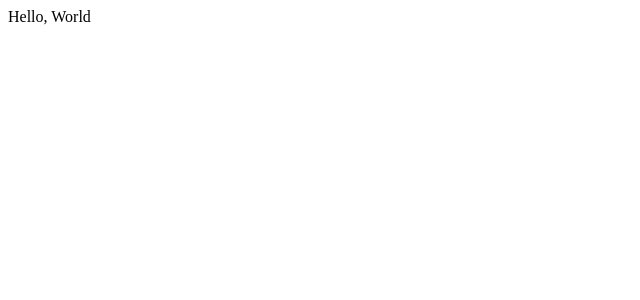
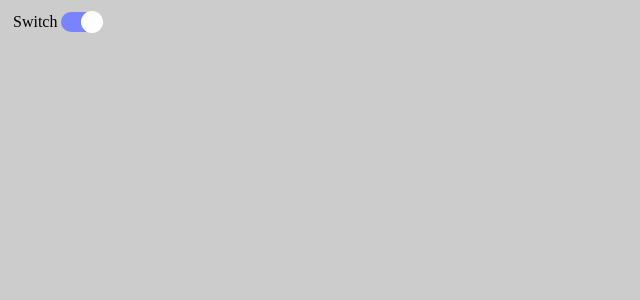
Before and after one commit to ryankav/optimisation, a React (Create React App) app in the folder optimisation/: page / in a window 1280 px wide. Shown: the top 300 px of the page, without its empty margins (0-640 px from the left). Built offline with nearby package versions, Linux system fonts and the light colour scheme.

Commit message:
Redesign toggle class structure to let css implement more of the UI & added CSS

```diff
--- a/optimisation/src/components/App/App.jsx
+++ b/optimisation/src/components/App/App.jsx
@@ -1,12 +1,21 @@
-import React from 'react';
+import React, {useState} from 'react';
+import Toggle from '../Toggle/Toggle';
 
 const App = () =>
     {
+        const [open, setOpen] = useState(true);
+        const label = 'Switch'
+
         return(
             <>
-                Hello, World
+                <Toggle
+                    open={open}
+                    onClick={() => setOpen(!open)}
+                    label={label}
+                />
             </>
         );
+
     }
 
 export default App;
--- a/optimisation/src/components/Toggle/Toggle.css
+++ b/optimisation/src/components/Toggle/Toggle.css
@@ -0,0 +1,56 @@
+
+.toggle-container {
+    display: inline-flex;
+    position: relative;
+    align-items: center;
+    justify-content: center;
+    min-width: 60px;
+    padding: 0 5px;
+}
+
+.toggle{
+    position: relative;
+    display: inline-flex;
+    align-items: center;
+    margin: 4px;
+
+}
+
+.toggle-button{
+    position: relative;
+    display: inline-block;
+    width: 40px;
+    height: 20px;
+    border-radius: 20px;
+    background-color: var(--toggle-off-background-color, #eee);
+    align-items: center;
+    border: 0;
+}
+
+.toggle-button:focus{
+    outline: 0;
+    box-shadow: 0 0 2pt 2pt var(--focus-outline-color, black);
+}
+
+.toggle-button[aria-pressed="true"]
+{
+    background-color: var(--toggle-on-backgorund-color,#7983ff);
+}
+
+.toggle-button::after {
+    top: 50%;
+    transform: translateY(-50%);
+    left: 0px;
+    content: '';
+    position: absolute;
+    width: 22px;
+    height: 22px;
+    border-radius: 50%;
+    background-color: var(--toggle-button-color, white
+    );
+    transition: all 0.3s;
+}
+
+.toggle-button[aria-pressed="true"]::after{
+    left: 20px;
+}
--- a/optimisation/src/components/Toggle/Toggle.jsx
+++ b/optimisation/src/components/Toggle/Toggle.jsx
@@ -1,5 +1,6 @@
 import React from 'react';
 import PropTypes from 'prop-types';
+import './Toggle.css';
 
 function Toggle(props)
 {
@@ -7,39 +8,39 @@ function Toggle(props)
 
 
     return (
-    <>
-        <div className="toggle-label">
+    <div className={classes ? `${classes} toggle-container` : 'toggle-container'}>
+        <div className="toggle-label-container">
             <label
             id={`${label}-label`}
             htmlFor={label}
-            className={classes ? classes : false}
+            className="toggle-label"
             >
                 {label}
             </label>
         </div>
 
 
-        <div className={open ? 'toggle-open' : 'toggle-closed'}>
-            <input
-                type="button"
+        <div className='toggle'>
+            <button
                 id={label}
                 aria-describedby={description && `help-${label}`}
                 onClick={onClick}
-                className={classes ? classes : false}
                 aria-pressed={open ? 'true' : 'flase'}
                 aria-labelledby={`${label}-label`}
+                className="toggle-button"
             />
+
 
         </div>
 
         {description &&
         <p
-            className="hide-element"
+            className="hide-element toggle-description"
             id={`help-${label}`}
             >
                 {description}
         </p>}
-    </>);
+    </div>);
 }
 
 Toggle.propTypes = {open : PropTypes.bool.isRequired,
--- a/optimisation/src/index.css
+++ b/optimisation/src/index.css
@@ -0,0 +1,3 @@
+:root{
+    background-color: #cccccc;
+}
```
Also changed, not shown: 1 other file (tests, documents, lock files or other folders).
